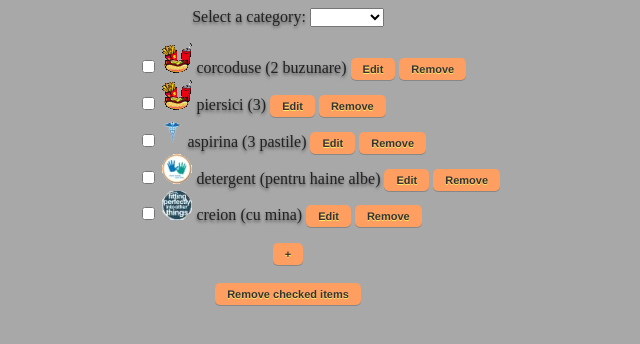
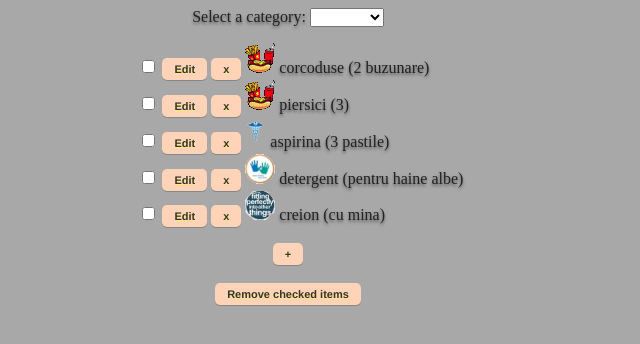
Before and after one commit to alciobanu-bd/shopping-list-angularJS, a plain HTML site: page index.html in a window 1280 px wide. Shown: the whole page, without its empty margins (352-992 px from the left). Drawn offline with Linux system fonts and the light colour scheme.

Commit message:
css, rearanjare in pagina

```diff
--- a/index.html
+++ b/index.html
@@ -20,6 +20,13 @@
 				<li style="list-style-type: none;" ng-repeat="item in items | filter:selectModel.name | orderBy:orderProp">
 					<input type="checkbox" ng-model="checkbox" ng-checked="checkCheckbox(item.name)" ng-change="checkBoughtItem(item.name)">
 					</input>
+					<span>
+						<span>
+							<input type="button" value="Edit" ng-click="editItem(item.name)" class="styled-button">
+							</input>
+							<input type="button" value="x" ng-click="removeItem(item.name)" class="styled-button">
+							</input>
+						</span>
 						<span ng-class="strikeItemOrNotClass(item.bought)">
 							<span>
 								<img src={{item.category.img}} />
@@ -29,20 +36,15 @@
 									{{item.name}}
 								</span>
 							</span>
-						<input type="text" ng-model="form.name" ng-class="visibilityTextEditMode(item.editModeOn)">
+							<input type="text" ng-model="form.name" class="text-items" ng-class="visibilityTextEditMode(item.editModeOn)">
 							</input>
 							<span ng-class="visibilityTextNormalMode(item.editModeOn)">
 								<span class="text-items">
 									({{item.description}})
 								</span>
 							</span>
-						<input type="text" ng-model="form.description" ng-class="visibilityTextEditMode(item.editModeOn)">
-						</input>
 						</span>
-					<span>
-						<input type="button" value="Edit" ng-click="editItem(item.name)" class="styled-button">
-						</input>
-						<input type="button" value="Remove" ng-click="removeItem(item.name)" class="styled-button">
+						<input type="text" ng-model="form.description" class="text-items" ng-class="visibilityTextEditMode(item.editModeOn)">
 						</input>
 					</span>
 				</li>
--- a/style.css
+++ b/style.css
@@ -29,7 +29,7 @@
 	-moz-box-shadow:rgba(0,0,0,0.2) 0 1px 0 0;
 	box-shadow:rgba(0,0,0,0.2) 0 1px 0 0;
 	color:#333;
-	background-color: #FF9E61;
+	background-color: #FFD3B8;
 	border-radius:5px;
 	-moz-border-radius:5px;
 	-webkit-border-radius:5px;
```
Lines whose indentation alone changed are shown as unchanged.
